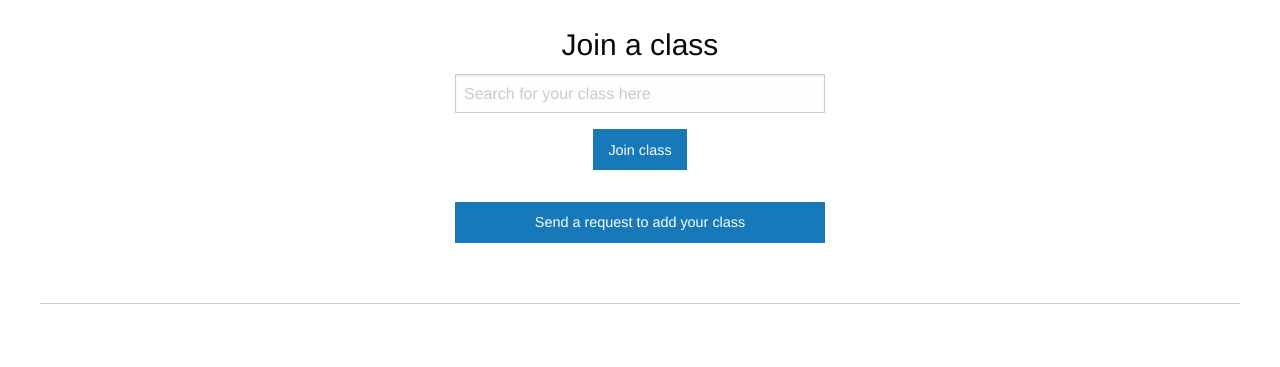
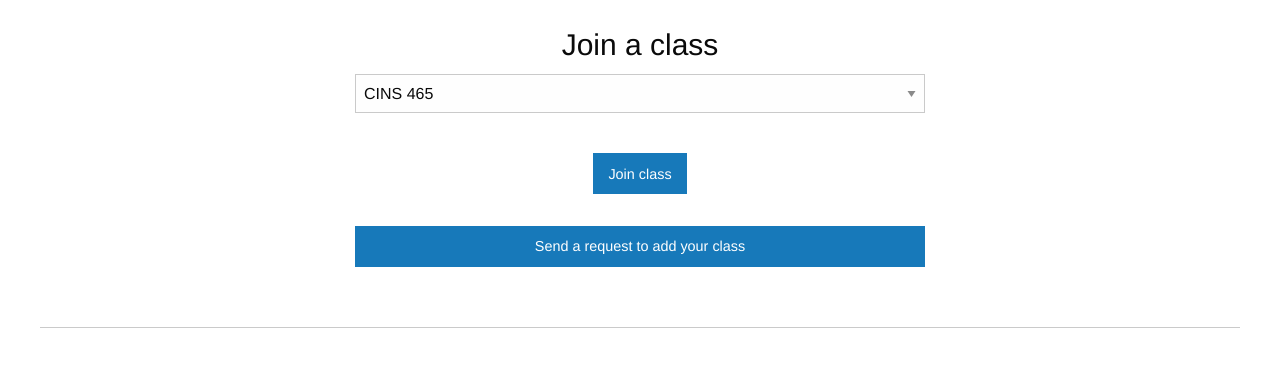
Before and after one commit to andrewryan/ClassCollabs, a Django app: page /classSearch in a window 1280 px wide. Shown: the part 174-541 px from the top of the page. Run offline with Django 3.2, Linux system fonts and the light colour scheme; a user stored in the database is signed in; data comes from the database, SQL or seed files in the repository; both versions use the stored data as it was after the commit; some libraries are stand-ins or nearby versions.

Commit message:
classSearch stylization

```diff
--- a/projectApps/templates/classSearch.html
+++ b/projectApps/templates/classSearch.html
@@ -17,13 +17,21 @@
 </header><br>
 
 <div class="row">
-  <div class="medium-6 medium-centered large-4 large-centered columns">
+  <div class="medium-6 large-centered columns">
     <form>{% csrf_token %}
-      <div class="row column log-in-form">
+      <div class="row column">
         <h4 class="text-center">Join a class</h4>
-        <label>
-          <input type="text" placeholder="Search for your class here">
-        </label>
+        <div>
+          <form action="" method="GET">
+            <div id="course_list">
+              <select id="courses">
+                {% for object in class_list %}
+                  <option>{{ object.course }}</option>
+                {% endfor %}
+              </select>
+            </div>
+          </form>
+        </div><br>
         <p style="text-align: center;"><a type="submit" class="button">Join class</a></p>
         <p><a type="submit" class="button expanded">Send a request to add your class</a></p><br>
       </div>
@@ -32,6 +40,8 @@
 </div>
 
 <hr>
+
+
 <!--
 <script>
 function listUpdate() {
--- a/projectApps/views.py
+++ b/projectApps/views.py
@@ -62,7 +62,9 @@ def classes(request):
 
 @login_required
 def classSearch(request):
+    availClasses = Course.objects.all()
     context = {
+        'class_list':availClasses,
         'title':'Class Search',
     }
     return render(request, 'classSearch.html', context)
```
Also changed, not shown: projectApps/templates/classes.html (+3 -5 lines), db.sqlite3.
